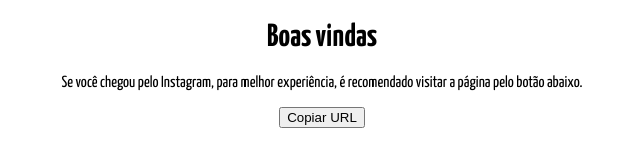
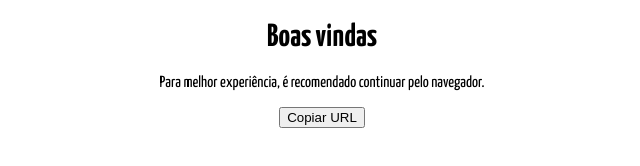
Before and after one commit to julioconsentino/julioconsentino.github.io, a plain HTML site: page index2.html in a window 1280 px wide. Shown: the whole page, without its empty margins (318-958 px from the left). Drawn offline with Linux system fonts and the light colour scheme; a web font is replaced by a local one.

Commit message:
Add files via upload

```diff
--- a/index2.html
+++ b/index2.html
@@ -25,12 +25,10 @@
 
 <body>
 
-
 <div class="center">
 <h1>Boas vindas</h1>
-    <p>Se você chegou pelo Instagram, para melhor experiência, é recomendado visitar a página pelo botão abaixo.</p>
+    <p>Para melhor experiência, é recomendado continuar pelo navegador.</p>
 </div>
-
 
     <!-- Open in Browser Button -->
 <div class="centerbutton">
```
